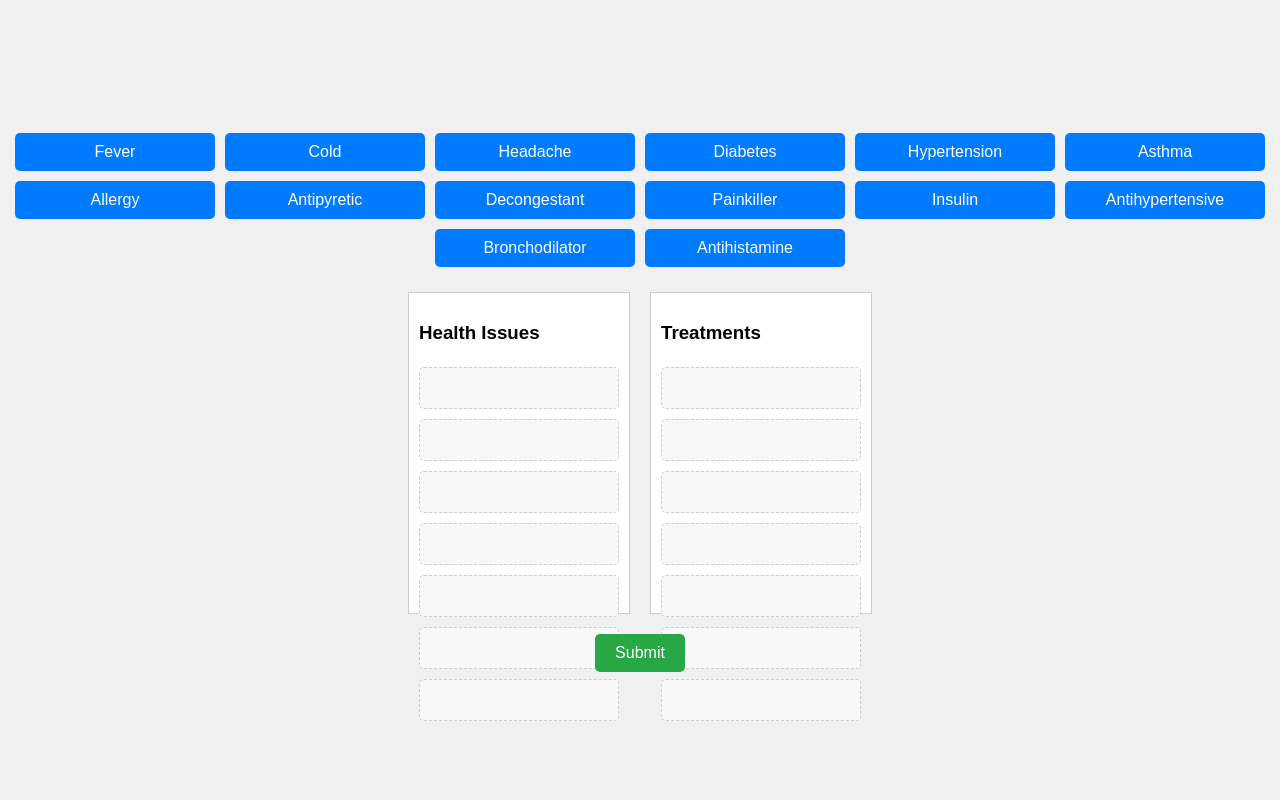
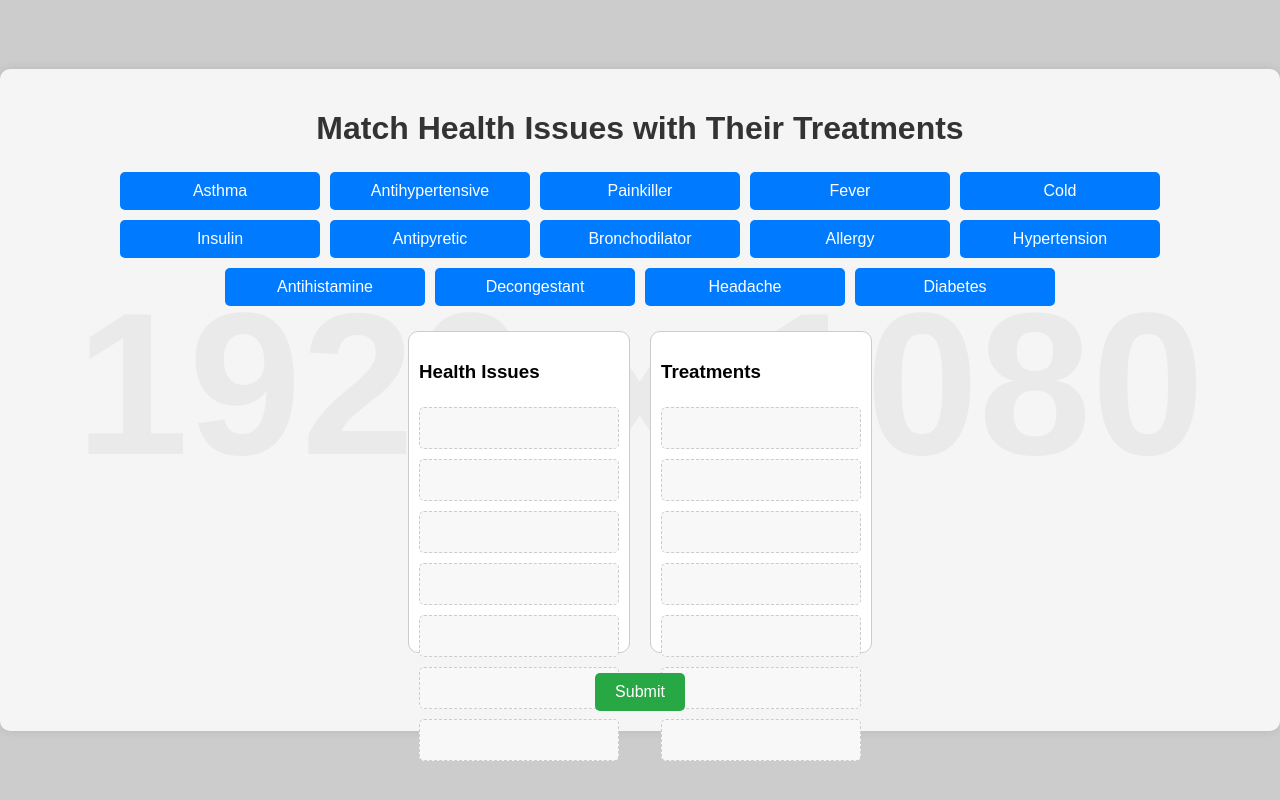
Before and after one commit to sikaep/health_columns, a plain HTML site: page index.html in a window 1280 px wide. Both pictures are taken after a click on the button "Submit". Drawn offline with Linux system fonts and the light colour scheme; placeholder pictures from the web are drawn by us.

Commit message:
Update index.html

```diff
--- a/index.html
+++ b/index.html
@@ -12,12 +12,22 @@
             align-items: center;
             height: 100vh;
             margin: 0;
-            background-color: #f0f0f0;
+            background-image: url('https://via.placeholder.com/1920x1080');
+            background-size: cover;
+            background-position: center;
         }
         .container {
+            background-color: rgba(255, 255, 255, 0.8);
+            padding: 20px;
+            border-radius: 10px;
+            box-shadow: 0px 0px 10px rgba(0, 0, 0, 0.1);
             display: flex;
             flex-direction: column;
             align-items: center;
+        }
+        h1 {
+            margin-bottom: 20px;
+            color: #333;
         }
         .columns {
             display: flex;
@@ -33,6 +43,7 @@
             display: flex;
             flex-direction: column;
             justify-content: space-between;
+            border-radius: 10px;
         }
         .tile-container {
             display: flex;
@@ -54,6 +65,9 @@
         .tile.dragging {
             opacity: 0.5;
         }
+        .tile.correct {
+            background-color: #28a745;
+        }
         .dropzone {
             min-height: 40px;
             background-color: #f8f8f8;
@@ -65,9 +79,6 @@
             display: flex;
             align-items: center;
             justify-content: center;
-        }
-        .hidden {
-            display: none;
         }
         button {
             padding: 10px 20px;
@@ -82,6 +93,7 @@
 </head>
 <body>
     <div class="container">
+        <h1>Match Health Issues with Their Treatments</h1>
         <div class="tile-container" id="tiles">
             <!-- Tiles will be dynamically inserted here -->
         </div>
@@ -116,13 +128,23 @@
             { text: "Antihistamine", type: "treatment" },
         ];
 
+        // Shuffle array function
+        function shuffle(array) {
+            for (let i = array.length - 1; i > 0; i--) {
+                const j = Math.floor(Math.random() * (i + 1));
+                [array[i], array[j]] = [array[j], array[i]];
+            }
+            return array;
+        }
+
+        const shuffledTilesData = shuffle([...tilesData]);
         const tilesContainer = document.getElementById('tiles');
         const healthIssuesColumn = document.getElementById('healthIssuesColumn');
         const treatmentsColumn = document.getElementById('treatmentsColumn');
         const submitButton = document.getElementById('submit');
 
         // Initialize tiles
-        tilesData.forEach(tileData => {
+        shuffledTilesData.forEach(tileData => {
             const tile = document.createElement('div');
             tile.classList.add('tile');
             tile.draggable = true;
@@ -164,13 +186,19 @@
 
         // Submit button event
         submitButton.addEventListener('click', () => {
+            document.querySelectorAll('.tile').forEach(tile => {
+                tile.classList.remove('correct');
+            });
+
             document.querySelectorAll('.dropzone').forEach(dropzone => {
                 const tile = dropzone.querySelector('.tile');
                 if (tile) {
                     const isCorrectColumn = (tile.dataset.type === 'healthIssue' && dropzone.parentElement.id === 'healthIssuesColumn') ||
                                             (tile.dataset.type === 'treatment' && dropzone.parentElement.id === 'treatmentsColumn');
 
-                    if (!isCorrectColumn) {
+                    if (isCorrectColumn) {
+                        tile.classList.add('correct');
+                    } else {
                         tilesContainer.appendChild(tile);
                     }
                 }
```
